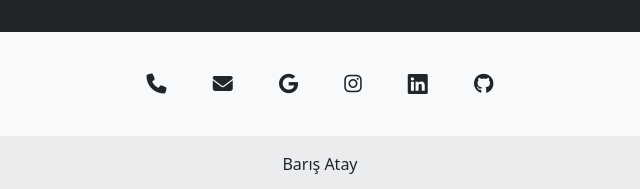
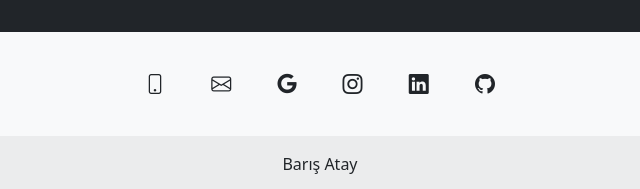
Before and after one commit to barisatay0/barisatay0.github.io, a website: page Cv.html in a window 1280 px wide. Shown: the part 830-1019 px from the top of the page, 320-960 px from the left. Drawn offline with nearby package versions, Linux system fonts and the light colour scheme.

Commit message:
Update Cv.html

```diff
--- a/Cv.html
+++ b/Cv.html
@@ -83,22 +83,22 @@
         <div class="container pt-4">
             <section class="mb-4">
                 <a data-mdb-ripple-init class="btn btn-link btn-floating btn-lg text-body m-1" href="tel:05382839792"
-                    role="button" data-mdb-ripple-color="dark"><i class="fa fa-phone"></i></a>
+                    role="button" data-mdb-ripple-color="dark"><i class="bi bi-phone"></i></a>
                 <a data-mdb-ripple-init class="btn btn-link btn-floating btn-lg text-body m-1"
                     href="mailto:barisatay0@hotmail.com" role="button" data-mdb-ripple-color="dark"><i
-                        class="fa fa-envelope"></i></a>
+                        class="bi bi-envelope"></i></a>
                 <a data-mdb-ripple-init class="btn btn-link btn-floating btn-lg text-body m-1" href="barisatay0.github.io" role="button"
                     data-mdb-ripple-color="dark"><i class="fab fa-google"></i></a>
                 <a data-mdb-ripple-init class="btn btn-link btn-floating btn-lg text-body m-1"
                     href="https://instagram.com/barisatay0" role="button" data-mdb-ripple-color="dark"><i
-                        class="fab fa-instagram"></i></a>
+                        class="bi bi-instagram"></i></a>
                 <a data-mdb-ripple-init class="btn btn-link btn-floating btn-lg text-body m-1"
                     href="https://www.linkedin.com/in/barış-atay" role="button" data-mdb-ripple-color="dark"><i
                         class="bi bi-linkedin"></i>
                 </a>
                 <a data-mdb-ripple-init class="btn btn-link btn-floating btn-lg text-body m-1"
                     href="https://github.com/barisatay0" role="button" data-mdb-ripple-color="dark"><i
-                        class="fab fa-github"></i></a>
+                        class="bi bi-github"></i></a>
             </section>
         </div>
         <div class="text-center p-3" style="background-color: rgba(0, 0, 0, 0.05);">
```
